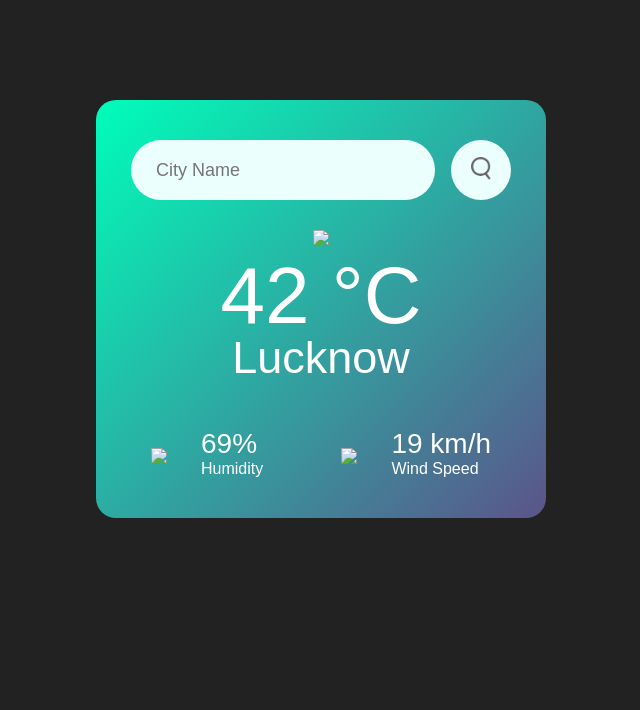
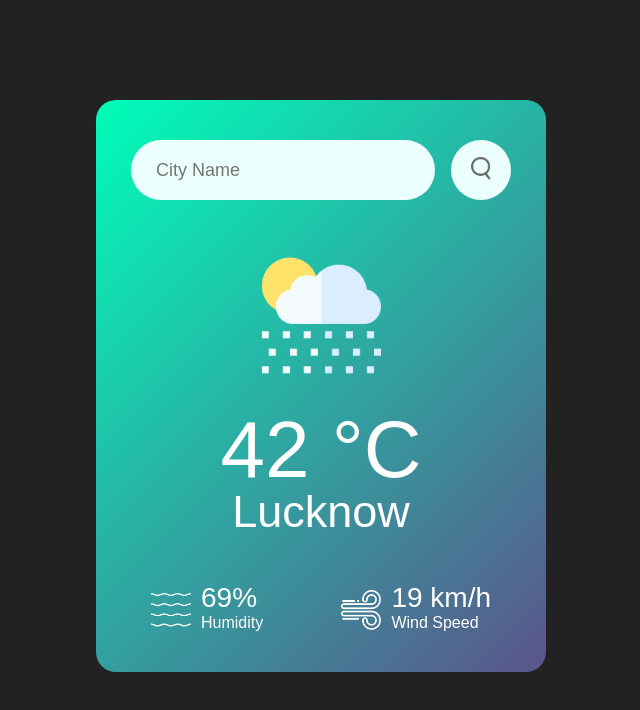
Before and after one commit to Ranjit6393/project, a plain HTML site: page index.html in a window 1280 px wide. Shown: the whole page, without its empty margins (319-959 px from the left). Drawn offline with Linux system fonts and the light colour scheme.

Commit message:
Update index.html

```diff
--- a/index.html
+++ b/index.html
@@ -18,19 +18,19 @@
             <p>Invalid City Name</p>
         </div>
         <div class="weather">
-            <img src="images/rain.png" class="weather-icon" />
+            <img src="rain.png" class="weather-icon" />
             <h1 class="temp">42 °C</h1>
             <h2 class="city">Lucknow</h2>
             <div class="details">
                 <div class="col">
-                    <img src="images/humidity.png" />
+                    <img src="humidity.png" />
                     <div>
                         <p class="humidity">69%</p>
                         <p>Humidity</p>
                     </div>
                 </div>
                 <div class="col">
-                    <img src="images/wind.png" />
+                    <img src="wind.png" />
                     <div>
                         <p class="wind">19 km/h</p>
                         <p>Wind Speed</p>
```
